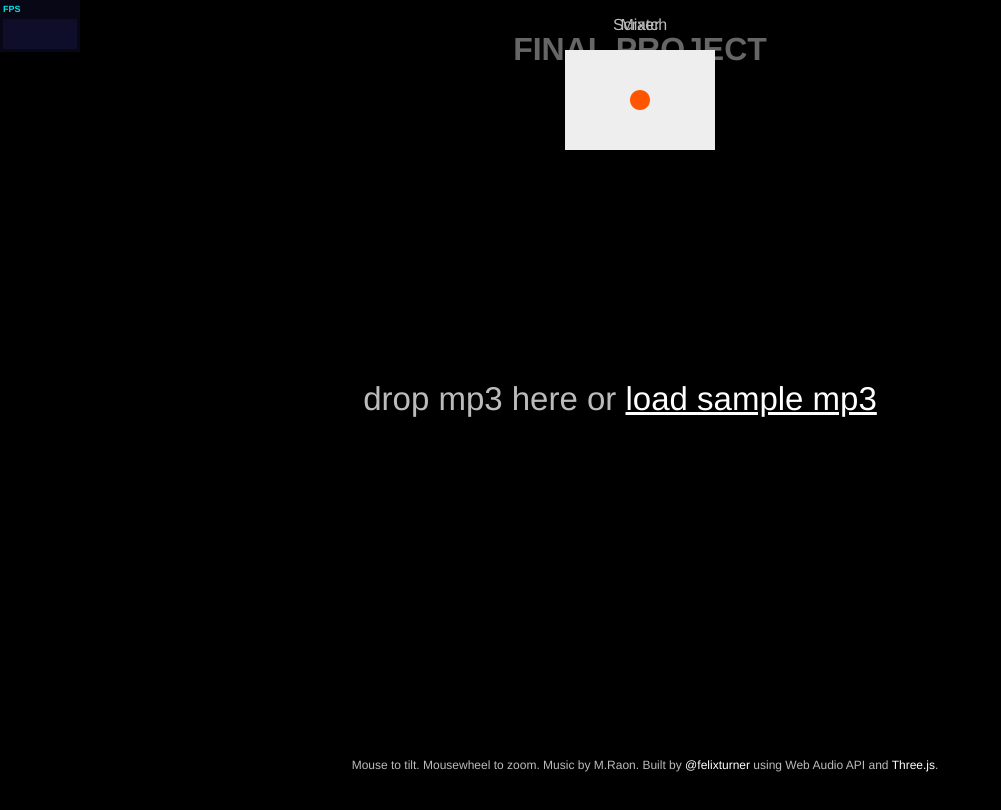
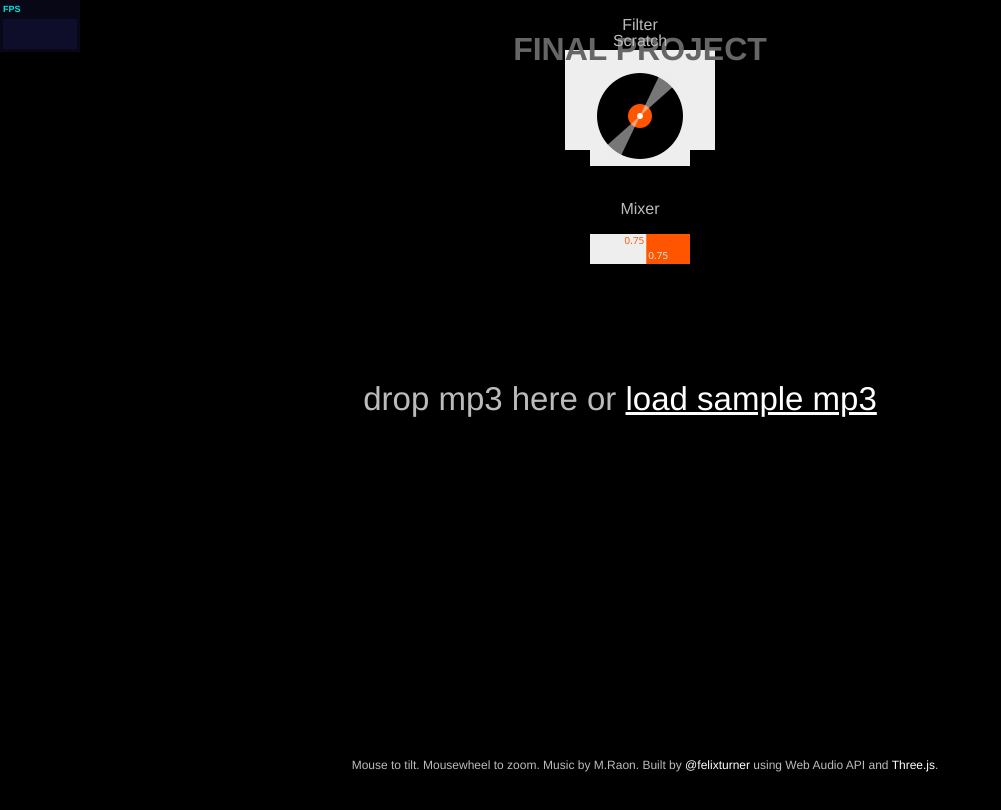
Before and after one commit to mgkim9704/Project, a plain HTML site: page index.html in a window 1280 px wide. Shown: the whole page, without its empty margins (0-1001 px from the left). Drawn offline with nearby package versions, Linux system fonts and the light colour scheme.

Commit message:
Update index.html

```diff
--- a/index.html
+++ b/index.html
@@ -12,12 +12,17 @@
 
 	<div id="Scratch">
 	<p class="panelLabel"> Scratch </p>
-	<canvas nx='vinyl' label="Filter"></canvas>
+	<canvas nx='vinyl' label="Scratch"></canvas>
 	</div>
 
-	<div id="Mixer">
-	<p class="panelLabel"> Mixer </p>
+	<div id="Filter">
+	<p class="panelLabel"> Filter </p>
 	<canvas nx='position' id="gui_filter_freq" label="Filter"></canvas>
+	</div>
+
+	<div id="Cross Fade">
+	<p class="Cross Fade"> Mixer </p>
+	<canvas nx='crossfade' id="rate" label="CD1|CD2"></canvas>
 	</div>
 
 	<div id="info">Mouse to tilt. Mousewheel to zoom. Music by M.Raon. Built by <a href="http://www.twitter.com/felixturner">@felixturner</a> using Web Audio API and <a href="https://github.com/mrdoob/three.js/">Three.js</a>.
```
